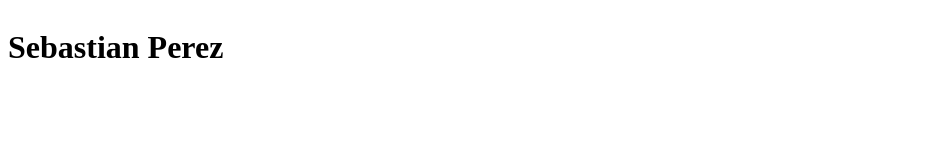
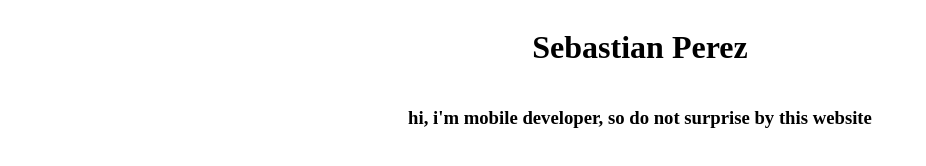
Before and after one commit to sperezm97/personal, a Gatsby site: page / in a window 1280 px wide. Shown: the whole page, without its empty margins (0-926 px from the left). Built offline with nearby package versions, Linux system fonts and the light colour scheme; Gatsby itself is replaced by a stand-in of ours.

Commit message:
add some description

```diff
--- a/src/pages/index.tsx
+++ b/src/pages/index.tsx
@@ -5,19 +5,18 @@ import styled from 'styled-components'
 const Container = styled.div`
   display: flex;
   flex: 1;
-  justify-content: center
-  align-items: center
+  justify-content: center;
+  align-items: center;
+  flex-direction: column;
 `
 
-const Title = styled.h1`
-  color: #000000;
 
-`
 
 const index = () => {
   return (
     <Container>
-      <Title>Sebastian Perez</Title>
+      <h1>Sebastian Perez</h1>
+      <h3> hi, i'm mobile developer, so do not surprise by this website</h3>
     </Container>
   )
 }
```
